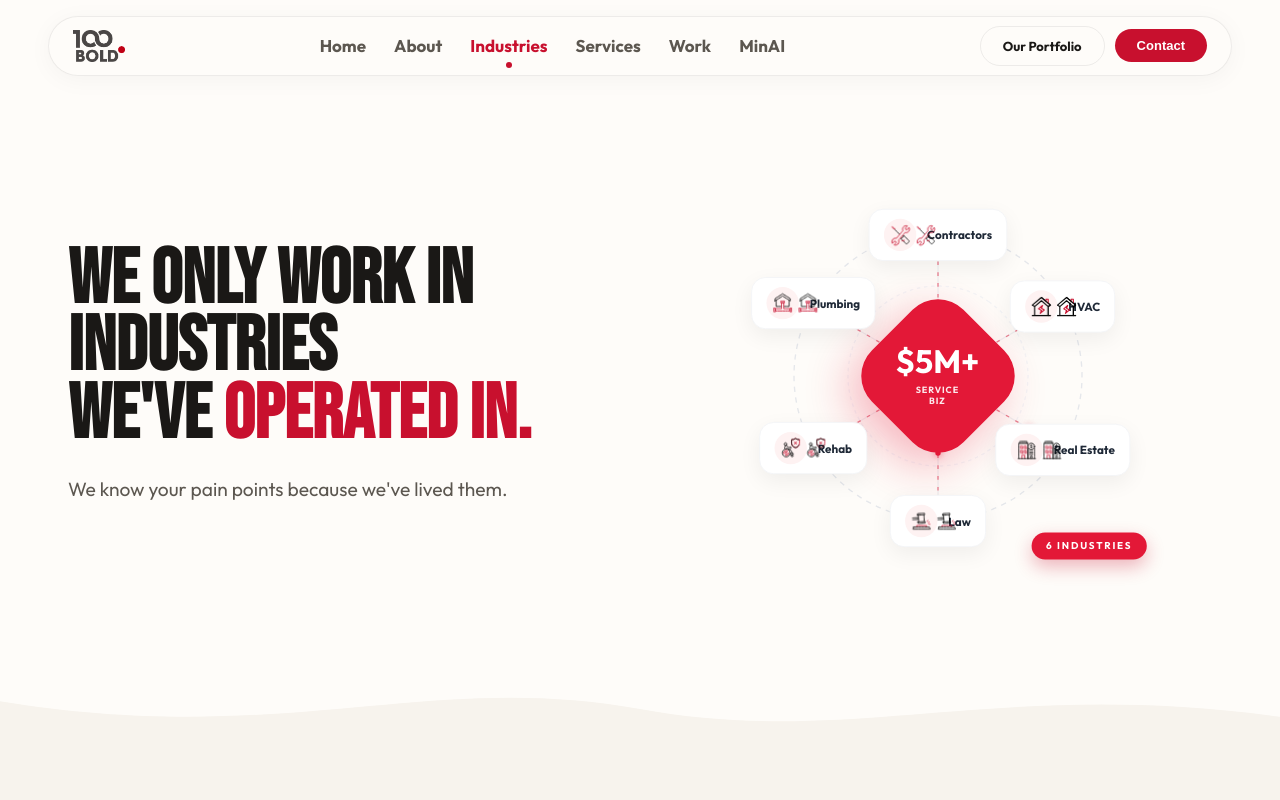
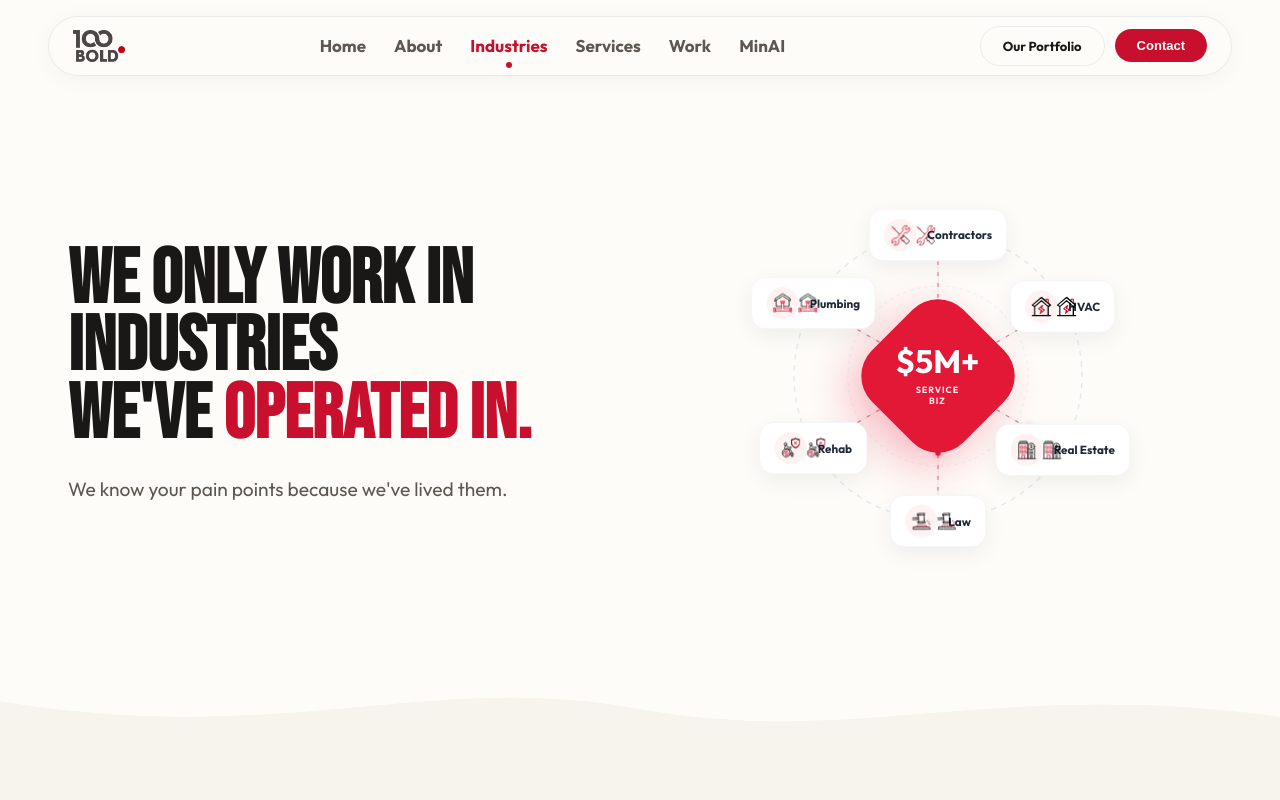
Before and after one commit to 100Bco/100bold-new, a React (Vite) app: page /industries in a window 1280 px wide. Shown: the top 800 px of the page. Built offline with nearby package versions, Linux system fonts and the light colour scheme.

Commit message:
Refactor IndustriesHeroGraphic styles and remove badge

```diff
--- a/src/components/IndustriesHeroGraphic.jsx
+++ b/src/components/IndustriesHeroGraphic.jsx
@@ -43,7 +43,7 @@ export default function IndustriesHeroGraphic() {
       alignItems: 'center',
       justifyContent: 'center',
       padding: 16,
-      transform: 'scale(0.9)', // Thu nhỏ một chút trên màn hình nhỏ, bạn có thể dùng media query nếu cần
+      transform: 'scale(0.9)', // Thu nhỏ một chút trên màn hình nhỏ
     }}>
       <div style={{
         position: 'relative',
@@ -136,10 +136,10 @@ export default function IndustriesHeroGraphic() {
           style={{
             position: 'absolute',
             zIndex: 20,
-            width: 144, // 36 * 4
+            width: 144,
             height: 144,
             backgroundColor: '#E31837',
-            borderRadius: 40, // 2.5rem
+            borderRadius: 40,
             boxShadow: '0 20px 50px rgba(227,24,55,0.3)',
             display: 'flex',
             alignItems: 'center',
@@ -154,7 +154,7 @@ export default function IndustriesHeroGraphic() {
             transform: 'rotate(-45deg)'
           }}>
             <span style={{
-              fontSize: 36, // 4xl
+              fontSize: 36,
               fontWeight: 'bold',
               color: 'white',
               lineHeight: 1
@@ -163,7 +163,7 @@ export default function IndustriesHeroGraphic() {
               fontSize: 10,
               fontWeight: 'bold',
               color: 'rgba(255, 255, 255, 0.9)',
-              letterSpacing: '0.1em', // tracking-widest
+              letterSpacing: '0.1em',
               textTransform: 'uppercase',
               marginTop: 8,
               textAlign: 'center',
@@ -204,35 +204,33 @@ export default function IndustriesHeroGraphic() {
                 style={{
                   display: 'flex',
                   alignItems: 'center',
-                  gap: 12, // gap-3
+                  gap: 12,
                   backgroundColor: 'white',
-                  padding: '10px 16px', // py-2.5 px-4
-                  borderRadius: 16, // 2xl
+                  padding: '10px 16px',
+                  borderRadius: 16,
                   boxShadow: '0 8px 25px rgba(0,0,0,0.06)',
-                  border: '1px solid #F3F4F6', // gray-100
+                  border: '1px solid #F3F4F6',
                   whiteSpace: 'nowrap',
                   cursor: 'default',
                   transition: 'all 0.3s ease'
                 }}
-                // Inline hover effect simulation (React doesn't support :hover in inline styles natively without extra libraries,
-                // but this static style looks rất gần với bản Tailwind)
                 onMouseEnter={(e) => {
-                  e.currentTarget.style.borderColor = '#FECACA'; // red-200
+                  e.currentTarget.style.borderColor = '#FECACA';
                   e.currentTarget.style.boxShadow = '0 8px 25px rgba(227,24,55,0.15)';
-                  e.currentTarget.children[0].style.backgroundColor = '#FEE2E2'; // red-100
+                  e.currentTarget.children[0].style.backgroundColor = '#FEE2E2';
                 }}
                 onMouseLeave={(e) => {
                   e.currentTarget.style.borderColor = '#F3F4F6';
                   e.currentTarget.style.boxShadow = '0 8px 25px rgba(0,0,0,0.06)';
-                  e.currentTarget.children[0].style.backgroundColor = '#FEF2F2'; // red-50
+                  e.currentTarget.children[0].style.backgroundColor = '#FEF2F2';
                 }}
               >
                 {/* Vòng tròn bọc Lottie */}
                 <div style={{
-                  width: 36, // w-9
-                  height: 36, // h-9
+                  width: 36,
+                  height: 36,
                   borderRadius: '50%',
-                  backgroundColor: '#FEF2F2', // red-50
+                  backgroundColor: '#FEF2F2',
                   display: 'flex',
                   alignItems: 'center',
                   justifyContent: 'center',
@@ -243,36 +241,13 @@ export default function IndustriesHeroGraphic() {
                 <span style={{
                   fontSize: 13,
                   fontWeight: 'bold',
-                  color: '#1F2937' // gray-800
+                  color: '#1F2937'
                 }}>{node.name}</span>
               </motion.div>
             </motion.div>
           );
         })}
 
-        {/* Badge "6 Industries" */}
-        <motion.div
-          animate={{y:[-4,4,-4]}}
-          transition={{duration:4,repeat:Infinity,ease:'easeInOut'}}
-          style={{
-            position: 'absolute',
-            bottom: 0,
-            right: -32, // md:-right-8
-            zIndex: 30,
-            backgroundColor: '#E31837',
-            color: 'white',
-            fontSize: 11,
-            fontWeight: 'bold',
-            letterSpacing: 2,
-            textTransform: 'uppercase',
-            padding: '6px 16px',
-            borderRadius: 9999, // full
-            boxShadow: '0 8px 20px rgba(200,16,46,0.3)'
-          }}
-        >
-          6 Industries
-        </motion.div>
-
       </div>
     </div>
   );
```
